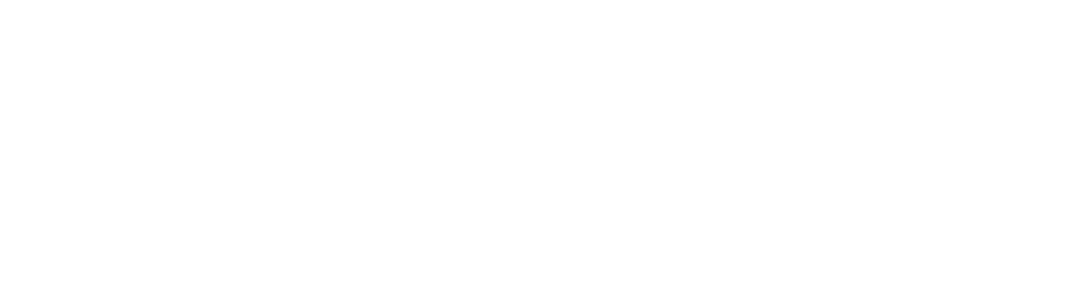
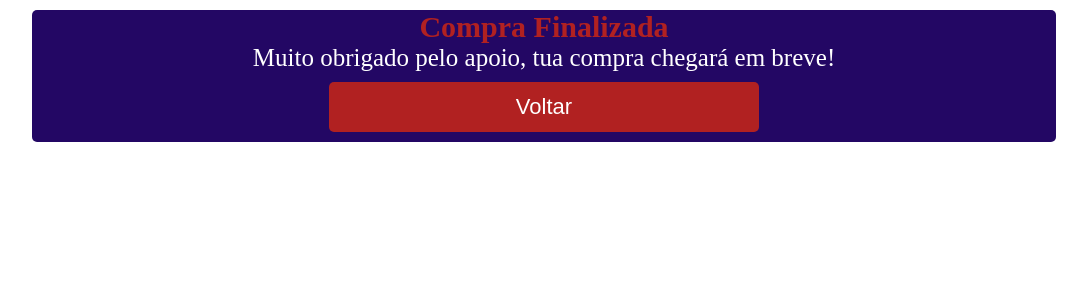
Before and after one commit to Braz99/ecommerce3, a React (Create React App) app: page /checkout in a window 1280 px wide. Shown: the top 300 px of the page, without its empty margins (96-1183 px from the left). Built offline with nearby package versions, Linux system fonts and the light colour scheme.

Commit message:
Cria a página de checkout e a rota para ela

```diff
--- a/src/App.js
+++ b/src/App.js
@@ -1,5 +1,6 @@
 import { BrowserRouter, Switch, Route } from "react-router-dom";
 import Cart from "./pages/Cart";
+import Checkout from "./pages/Checkout";
 import Home from "./pages/Home";
 
 function App() {
@@ -12,6 +13,10 @@
 				<Route path="/cart">
 					<Cart />
 				</Route>
+
+				<Route path="/checkout">
+					<Checkout />
+				</Route>
 			</Switch>
 		</BrowserRouter>
 	);
--- a/src/components/TotalValue.jsx
+++ b/src/components/TotalValue.jsx
@@ -1,10 +1,13 @@
 import React from "react";
+import { useDispatch } from "react-redux";
 import { useSelector } from "react-redux";
 import { useHistory } from "react-router";
+import registerOrder from "../store/actions/registerOrder";
 
 export default function TotalValue() {
 	let { cart } = useSelector((state) => state);
 
+	let dispatch = useDispatch();
 	let value = cart.reduce((acc, act) => acc + act.price, 0);
 
 	let history = useHistory();
@@ -13,6 +16,7 @@
 		if (cart.length === 0) {
 			console.log("Carrinho vazio!!!!");
 		} else {
+			dispatch(registerOrder());
 			history.push("/checkout");
 		}
 	}
@@ -24,7 +28,7 @@
 				<span className="value"> R$ {value.toFixed(2).replace(".", ",")}</span>
 			</div>
 
-			<button className="checkout-button" onClick={() => handleCheckout()}>
+			<button className="to-checkout-button" onClick={() => handleCheckout()}>
 				Finalizar compra
 			</button>
 		</div>
--- /dev/null
+++ b/src/pages/Checkout/index.js
@@ -0,0 +1,22 @@
+import React from "react";
+import { useHistory } from "react-router-dom";
+import "../../styles/checkout.css";
+
+export default function Checkout() {
+	let history = useHistory();
+
+	function handleHome(event) {
+		event.preventDefault();
+		history.push("/");
+	}
+
+	return (
+		<main className="checkout-container">
+			<h2 className="checkout-title">Compra Finalizada</h2>
+			<p>Muito obrigado pelo apoio, tua compra chegará em breve! </p>
+			<button className="checkout-button" onClick={handleHome}>
+				Voltar
+			</button>
+		</main>
+	);
+}
--- /dev/null
+++ b/src/store/actions/registerOrder.js
@@ -0,0 +1,6 @@
+export default function registerOrder() {
+	return {
+		type: "registerOrder",
+		payload: [],
+	};
+}
--- a/src/store/reducers/cartReducer.js
+++ b/src/store/reducers/cartReducer.js
@@ -27,8 +27,12 @@
 
 		case "deleteProduct":
 			state = state.filter((i) => i.id !== action.payload);
+			return [...state];
 
+		case "registerOrder": {
+			state = action.payload;
 			return [...state];
+		}
 
 		default:
 			return [...state];
--- /dev/null
+++ b/src/styles/checkout.css
@@ -0,0 +1,31 @@
+.checkout-container {
+	width: 80%;
+	margin: 10px auto;
+	background-color: #230764;
+	color: #fff;
+	border-radius: 5px;
+	text-align: center;
+}
+
+.checkout-container p {
+	font-size: 25px;
+}
+
+.checkout-title {
+	font-size: 30px;
+	color: rgb(177, 33, 33);
+}
+
+.checkout-button {
+	height: 30px;
+	width: 40%;
+	font-size: 22px;
+	padding: 10px;
+	box-sizing: content-box;
+	border-radius: 5px;
+	border: none;
+	background-color: rgb(177, 33, 33);
+	color: #fff;
+	margin: 10px;
+	cursor: pointer;
+}
--- a/src/styles/total-value.css
+++ b/src/styles/total-value.css
@@ -20,13 +20,13 @@
 	flex-wrap: nowrap;
 }
 
-.checkout-button {
+.to-checkout-button {
 	cursor: pointer;
 	padding: 10px;
 	border-radius: 10px;
 	border: none;
 	color: #fff;
-	background-color: salmon;
+	background-color: rgb(114, 150, 250);
 	font-size: 25px;
 	min-width: 200px;
 }
@@ -38,7 +38,7 @@
 		flex-wrap: nowrap;
 		margin-bottom: 20px;
 	}
-	.checkout-button {
+	.to-checkout-button {
 		width: 70%;
 	}
 }
```
